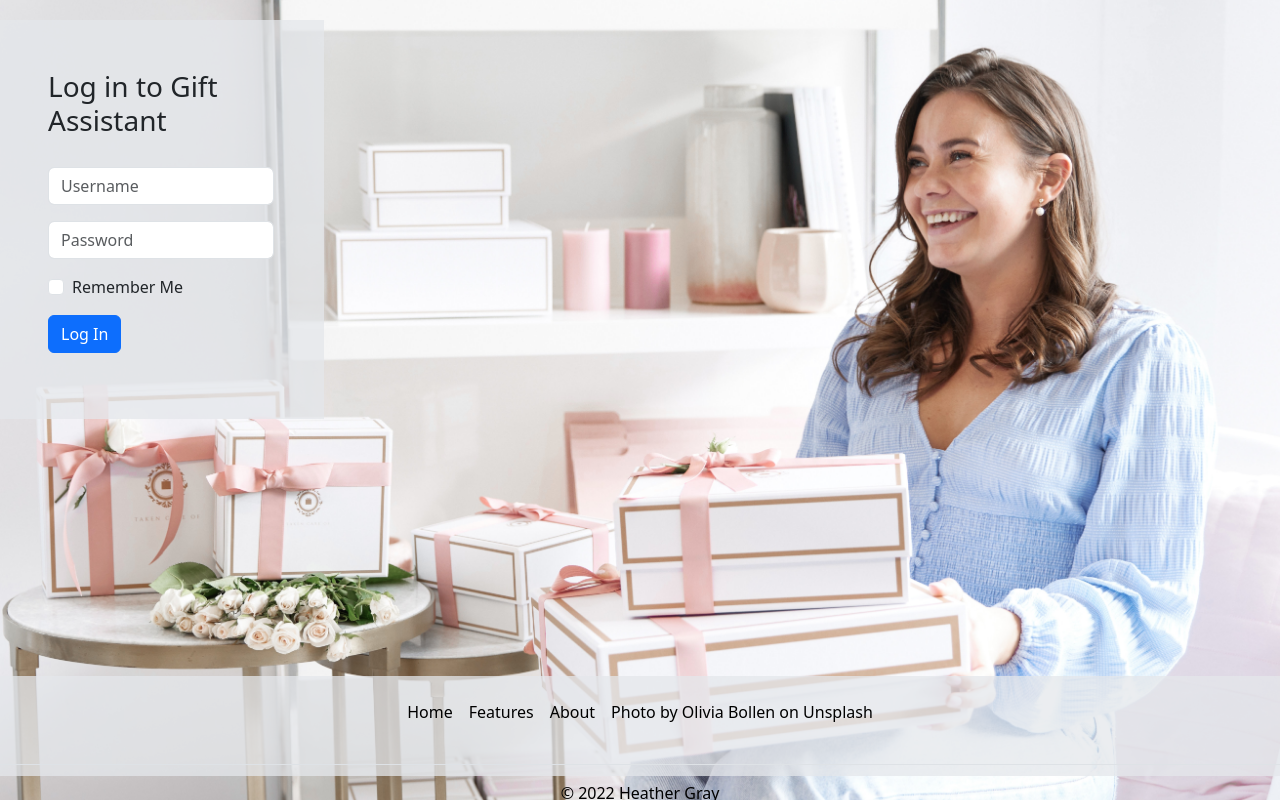
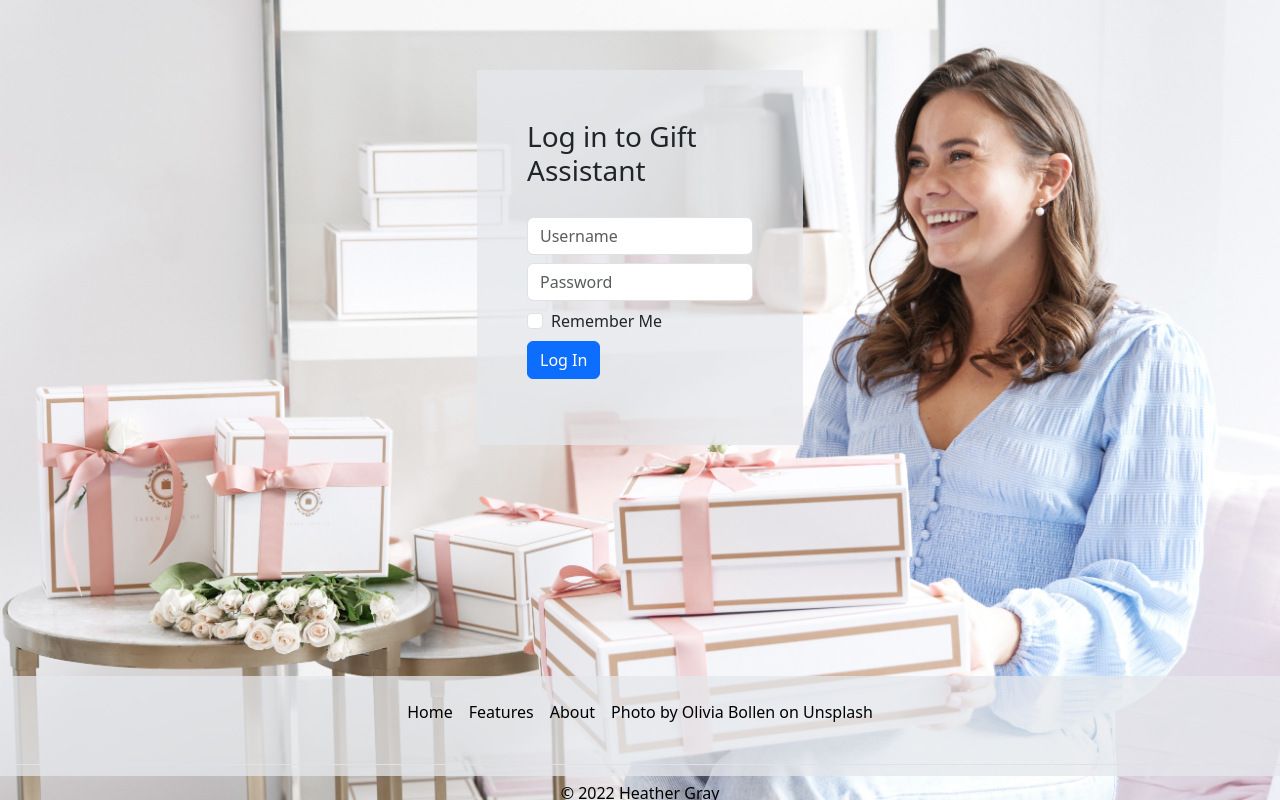
Before and after one commit to Se7enSquared/gift-assistant, a Django app: page /accounts/login/ in a window 1280 px wide. Run offline with Django 4.2, Linux system fonts and the light colour scheme; some libraries are stand-ins or nearby versions.

Commit message:
cleanup login

```diff
--- a/gift_app/static/css/homestyle.css
+++ b/gift_app/static/css/homestyle.css
@@ -4,8 +4,6 @@ body {
 }
 
 body {
-    display: flex;
-    flex-direction: column;
     padding-top: 20px;
     background: url('../img/ga-giftwoman.jpg');
     background-color: #cccccc;
@@ -36,8 +34,10 @@ footer {
 }
 
 #loginForm {
+    margin-top: 50px;
     padding: 50px;
-    margin: 0 10 0 10;
+    margin-left: auto;
+    margin-right: auto;
     width: 25%;
 }
 
--- a/gift_app/static/css/style.css
+++ b/gift_app/static/css/style.css
@@ -6,6 +6,8 @@
     background: rgba(229, 231, 235, 0.75);
 }
 
-.flexbox-item {
-    display: flex;
+#loginForm{
+    padding-top: 50px;
+    margin: auto;
+    width: 20%;
 }
--- a/gift_assist/settings.py
+++ b/gift_assist/settings.py
@@ -12,7 +12,7 @@ BASE_DIR = Path(__file__).resolve().parent.parent
 SECRET_KEY = config('SECRET_KEY')
 DEBUG = config('DEBUG', default=False, cast=bool)
 ALLOWED_HOSTS = config('ALLOWED_HOSTS', cast=Csv())
-
+ACCOUNT_LOGOUT_ON_GET = True
 
 # Application definition
 
--- a/gift_assist/templates/account/login.html
+++ b/gift_assist/templates/account/login.html
@@ -5,24 +5,26 @@
 {% endblock custom_stylesheet %}
 {% block content %}
 <br><br>
+
 <div class="container-fluid soft-background" id="loginForm">
-    <form class="form-horizontal signup-form" id="userLoginForm" method="post" action="{% url 'account_login' %}">
+    <form class="form-horizontal signup-form" id="userLoginForm" method="post" action="{% url 'account_login' %}"
+        role="form">
         {% csrf_token %}
-        <h3 id="loginh3">Log in to Gift Assistant</h2>
+        <h3 id="loginh3">Log in to Gift Assistant</h3>
         <ul class="errorlist autherr">
             {% for key, value in form.errors.items %}
             <li>{% if key != '__all__' %}{{ key }} {% endif %}{{ value }}</li>
             {% endfor %}
         </ul>
-            <div class="mb-3">
+        <div class="mb-2">
             <input class="form-control" type="text" name="login" placeholder="Username" autocomplete="off"
                 maxlength="150" required="" id="id_login">
         </div>
-            <div class="mb-3">
+        <div class="mb-2">
             <input type="password" class="form-control" name="password" placeholder="Password" autocomplete="off"
                 required="" id="id_password">
         </div>
-            <div class="mb-3 form-check">
+        <div class="mb-2 form-check">
             <input type="checkbox" class="form-check-input" id="remember">
             <label class="form-check-label" for="remember">Remember Me</label>
         </div>
--- a/gift_assist/templates/account/signup.html
+++ b/gift_assist/templates/account/signup.html
@@ -10,7 +10,7 @@
     <form class="form-horizontal signup-form" id="userSignupForm" action="{% url 'account_signup' %}" method="post"
         role="form">
         {% csrf_token %}
-        <h3 id="loginh3">Sign up for Gift Assistant</h2>
+        <h3 id="loginh3">Sign up for Gift Assistant</h3>
         <ul class="errorlist autherr">
             {% for key, value in form.errors.items %}
             {% if key != '__all__' %}
```
Lines whose indentation alone changed are shown as unchanged.
